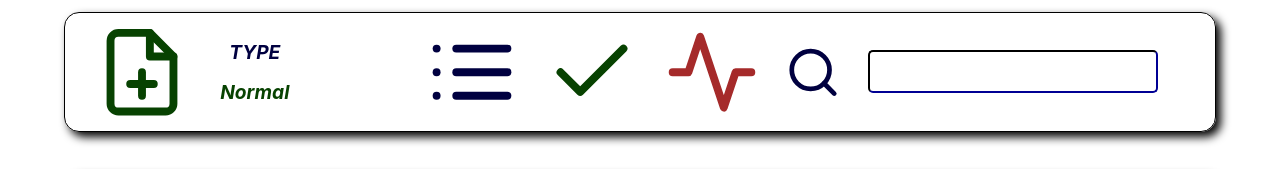
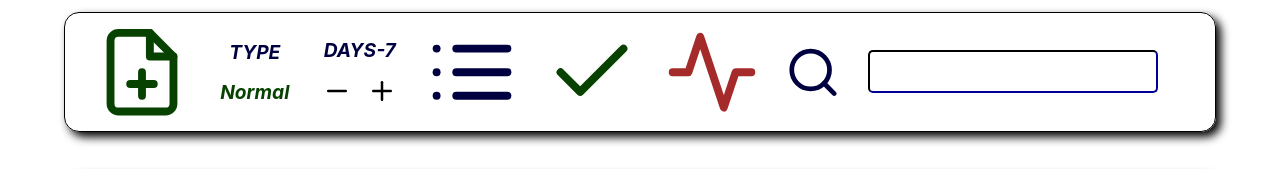
Before and after one commit to DBGambit/reacttodo, a React (Create React App) app: page / in a window 1280 px wide. Shown: the top 169 px of the page. Built offline with nearby package versions, Linux system fonts and the light colour scheme.

Commit message:
'feat:make_inputs_autofocus_

```diff
--- a/src/components/button/button.js
+++ b/src/components/button/button.js
@@ -7,11 +7,11 @@ import {Save, Edit, Check, Trash2, CornerUpLeft} from 'react-feather';
 
 
 
-const Button = React.memo(({type, taskId, clicking, disabled}) => {
+const Button = React.memo(({type, taskId, clicking, disabled, makeFocus}) => {
 
     const getRightButton = (type) => {
         if (type === constants.EDIT) {
-            return <Edit onClick={() => clicking(type, taskId)} className={`${styles.BtnIcon} ${styles.Edit}`} />
+            return <Edit onClick={() => [clicking(type, taskId), makeFocus()]} className={`${styles.BtnIcon} ${styles.Edit}`} />
         }else if (type === constants.DONE) {
             return <Check onClick={() => clicking(type, taskId)} className={`${styles.BtnIcon} ${styles.Done}`} />
         }else if (type === constants.REMOVE) {
--- a/src/components/card/card.js
+++ b/src/components/card/card.js
@@ -1,4 +1,4 @@
-import React, {useState} from 'react';
+import React, {useState, useRef} from 'react';
 import * as constants from '../../constants';
 import PropTypes from 'prop-types';
 import {Info, Edit2, AlertTriangle, CornerDownLeft, Check} from 'react-feather';
@@ -14,6 +14,8 @@ const Card = React.memo(({description, editing, onInputChange, taskId, btnClickH
     const [editDays, setEditDays] = useState(false)
     const [deleting, setDeleting] = useState(false)
 
+    const textInput = useRef(null)
+
     const infoBtnClickHandler = () => {
         setShowInfo(!showInfo)
         setEditDays(false)
@@ -25,6 +27,10 @@ const Card = React.memo(({description, editing, onInputChange, taskId, btnClickH
 
     const deletingMenuOpener = () => {
         setDeleting(!deleting)
+    }
+
+    const makeFocus = () => {
+        textInput.current.focus()
     }
 
     const dateString = createdDate.toDateString()
@@ -65,11 +71,12 @@ const Card = React.memo(({description, editing, onInputChange, taskId, btnClickH
                     defaultValue={description}
                     spellCheck="false"
                     onChange={(e) => onInputChange(e, taskId)}
+                    ref={textInput}
                 />
                 <div className={styles.Buttons}>
                     {
                         !isDone ?
-                        <Button taskId={taskId} clicking={btnClickHandler} type={editing ? constants.SAVE : constants.EDIT} />
+                        <Button makeFocus={makeFocus} taskId={taskId} clicking={btnClickHandler} type={editing ? constants.SAVE : constants.EDIT} />
                         : null
                     }
                     {
--- a/src/components/upperSection/upperSection.js
+++ b/src/components/upperSection/upperSection.js
@@ -1,13 +1,14 @@
 import React from 'react';
 import PropTypes from 'prop-types';
+import * as constants from '../../constants';
 
-import {FilePlus, List, Check, Activity, Search} from 'react-feather';
+import {FilePlus, List, Check, Activity, Search, Plus, Minus} from 'react-feather';
 
 import {ALL, DONE, ACTIVE} from '../../constants';
 
 import styles from './upperSection.module.css';
 
-const UpperSection = React.memo(({createTask, filterHandler, searchHandler, type, changeType}) => {
+const UpperSection = React.memo(({createTask, filterHandler, searchHandler, type, changeType, expire, plusMinusHandler}) => {
     return (
             <div className={styles.UpperSection}>
                 <div className={styles.Buttons}>
@@ -18,6 +19,13 @@ const UpperSection = React.memo(({createTask, filterHandler, searchHandler, type
                         <div className={styles.TypeConfig}>
                             <p onClick={changeType} className={[styles.TextSetting, styles.Clickable].join(' ')}>TYPE</p>
                             <p className={[styles.TextSetting, (type ? styles.Important : styles.Normal)].join(' ')}>{type ? 'Important' : 'Normal'}</p>
+                        </div>
+                        <div className={styles.TypeConfig}>
+                            <p className={styles.TextSetting}>DAYS-{expire}</p>
+                            <div className={styles.PlusMinus}>
+                                <Minus onClick={() => plusMinusHandler(constants.MINUS)} className={styles.PlusMinusIcon} />
+                                <Plus onClick={() => plusMinusHandler(constants.PLUS)} className={styles.PlusMinusIcon} />
+                            </div>
                         </div>
                     </div>
                     <div className={styles.Btn} onClick={() => filterHandler(ALL)}>
@@ -50,7 +58,8 @@ UpperSection.propTypes = {
     filterHandler: PropTypes.func,
     searchHandler: PropTypes.func,
     type: PropTypes.bool,
-    changeType: PropTypes.func
+    changeType: PropTypes.func,
+    expire: PropTypes.number
 }
 
 export default UpperSection;
--- a/src/components/upperSection/upperSection.module.css
+++ b/src/components/upperSection/upperSection.module.css
@@ -60,6 +60,7 @@
     height: 100%;
     width: 35%;
     text-align: center;
+    display: flex;
 }
 
 .TypeConfig {
@@ -108,7 +109,7 @@
 .TextButtons {
     width: 100%;
     height: 90%;
-    border: 1px solid red;
+    /*border: 1px solid red;*/
     display: flex;
 }
 
@@ -139,3 +140,22 @@
 .Active {
     color: brown;
 }
+
+.PlusMinus {
+    /*border: 1px solid black;*/
+    display: flex;
+    justify-content: space-evenly;
+}
+
+.PlusMinusIcon {
+    transition: transform .1s;
+    width: 30px;
+    height: 30px;
+    /*border: 1px solid black;*/
+}
+
+.PlusMinusIcon:hover {
+    cursor: pointer;
+    transform: scale(1.15);
+    color: orange;
+}
--- a/src/constants.js
+++ b/src/constants.js
@@ -5,3 +5,5 @@ export const SAVE = 'SAVE';
 export const REMOVE = 'REMOVE';
 export const EDIT = 'EDIT';
 export const UNMARK = 'UNMARK';
+export const PLUS = 'PLUS';
+export const MINUS = 'MINUS';
--- a/src/containers/todo/todo.js
+++ b/src/containers/todo/todo.js
@@ -22,6 +22,19 @@ class Todo extends Component {
         task.importance = !task.importance
         localStorage.setItem('tasks', JSON.stringify(newLists))
         this.setState({lists: newLists})
+    }
+
+    changeInitialExpire = (type) => {
+        let val
+        if (type === constants.MINUS) {
+            if (this.state.expire === 1) {
+                return
+            }
+            val = -1
+        }else if(type === constants.PLUS) {
+            val = 1
+        }
+        this.setState({expire: this.state.expire + val})
     }
 
     createTask = () => {
@@ -82,6 +95,8 @@ class Todo extends Component {
                         searchHandler={this.searchInputHandler}
                         type={this.state.type}
                         changeType={this.changeType}
+                        expire={this.state.expire}
+                        plusMinusHandler={this.changeInitialExpire}
                     />
                     <Cards
                         tasks={this.state.lists}
```
